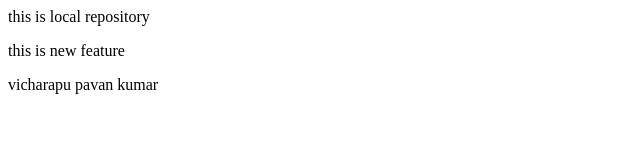
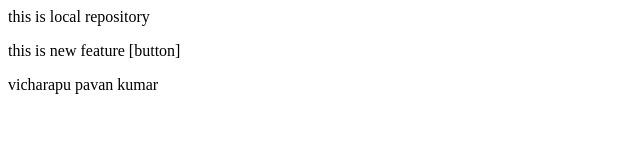
Before and after one commit to pavan1604-cmyk/localrepo, a plain HTML site: page index.html in a window 1280 px wide. Shown: the full height of the page, 0-640 px from the left. Drawn offline with Linux system fonts and the light colour scheme.

Commit message:
button added

```diff
--- a/index.html
+++ b/index.html
@@ -1,3 +1,3 @@
 <p>this is local repository</p>
-<p>this is new feature</p>
+<p>this is new feature [button]</p>
 <p>vicharapu pavan kumar</p>
```
